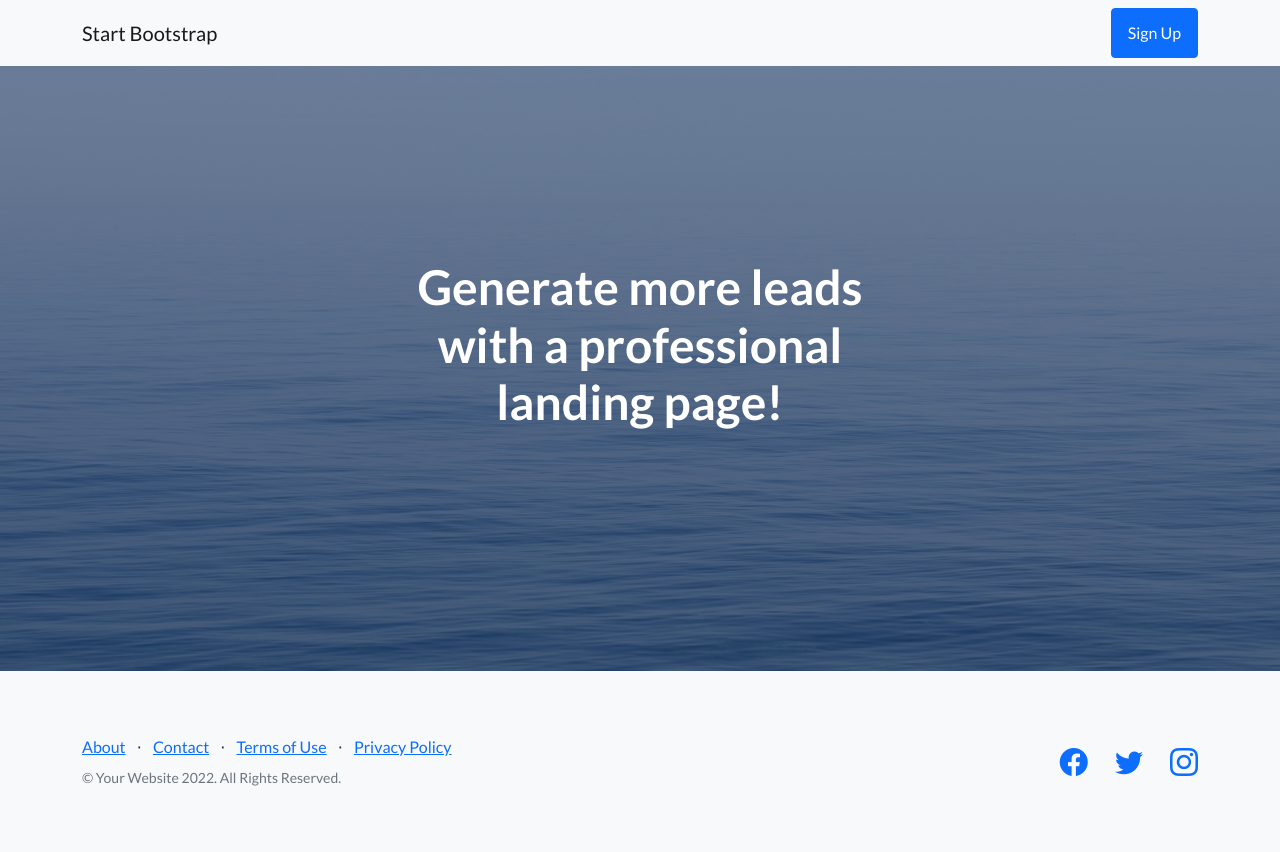
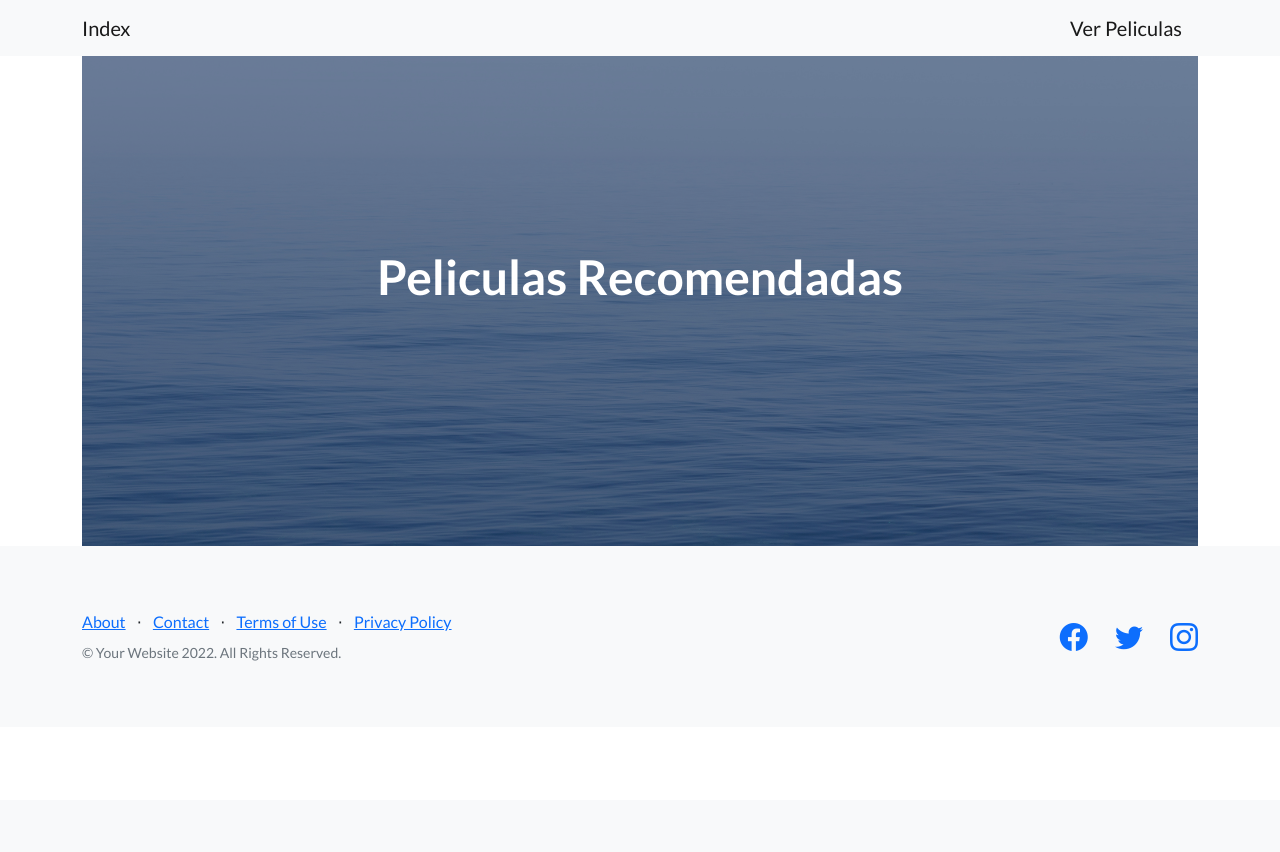
Before and after one commit to gabicoderhouse/Proyecto_Peliculas, a Django app: page / in a window 1280 px wide. After the commit the page ends 661 px from the top, so only its background shows below. Run offline with Django 4.2, Linux system fonts and the light colour scheme; some libraries are stand-ins or nearby versions.

Commit message:
Actualizo base.html views urls

```diff
--- /dev/null
+++ b/home/templates/base/base.html
@@ -0,0 +1,77 @@
+<!DOCTYPE html>
+<html lang="en">
+    <head>
+        {% load static %}
+        <meta charset="utf-8" />
+        <meta name="viewport" content="width=device-width, initial-scale=1, shrink-to-fit=no" />
+        <meta name="description" content="" />
+        {% block title_pagina %}
+        <title>Base</title>
+        {% endblock title_pagina %}
+        <!-- Favicon-->
+        <link rel="icon" type="image/x-icon" href="assets/favicon.ico" />
+        <!-- Bootstrap icons-->
+        <link href="https://cdn.jsdelivr.net/npm/bootstrap-icons@1.5.0/font/bootstrap-icons.css" rel="stylesheet" type="text/css" />
+        <!-- Google fonts-->
+        <link href="https://fonts.googleapis.com/css?family=Lato:300,400,700,300italic,400italic,700italic" rel="stylesheet" type="text/css" />
+        <!-- Core theme CSS (includes Bootstrap)-->
+        <link href={% static 'css/styles.css' %} rel="stylesheet" />
+    </head>
+    <body>
+        <!-- Navigation-->
+        <nav class="navbar navbar-light bg-light static-top">
+            <div class="container">
+                <a class="navbar-brand" href={% url 'index' %}>Index</a>
+                <a class="navbar-brand" href={% url 'ver_peliculas' %}>Ver Peliculas</a>
+            </div>
+        </nav>
+
+        <div class="container">
+        {% block mi_contenido %}
+
+        {% endblock mi_contenido %}
+        </div>
+
+        <!-- Footer-->
+        <footer class="footer bg-light">
+            <div class="container">
+                <div class="row">
+                    <div class="col-lg-6 h-100 text-center text-lg-start my-auto">
+                        <ul class="list-inline mb-2">
+                            <li class="list-inline-item"><a href="#!">About</a></li>
+                            <li class="list-inline-item">⋅</li>
+                            <li class="list-inline-item"><a href="#!">Contact</a></li>
+                            <li class="list-inline-item">⋅</li>
+                            <li class="list-inline-item"><a href="#!">Terms of Use</a></li>
+                            <li class="list-inline-item">⋅</li>
+                            <li class="list-inline-item"><a href="#!">Privacy Policy</a></li>
+                        </ul>
+                        <p class="text-muted small mb-4 mb-lg-0">&copy; Your Website 2022. All Rights Reserved.</p>
+                    </div>
+                    <div class="col-lg-6 h-100 text-center text-lg-end my-auto">
+                        <ul class="list-inline mb-0">
+                            <li class="list-inline-item me-4">
+                                <a href="#!"><i class="bi-facebook fs-3"></i></a>
+                            </li>
+                            <li class="list-inline-item me-4">
+                                <a href="#!"><i class="bi-twitter fs-3"></i></a>
+                            </li>
+                            <li class="list-inline-item">
+                                <a href="#!"><i class="bi-instagram fs-3"></i></a>
+                            </li>
+                        </ul>
+                    </div>
+                </div>
+            </div>
+        </footer>
+        <!-- Bootstrap core JS-->
+        <script src="https://cdn.jsdelivr.net/npm/bootstrap@5.1.3/dist/js/bootstrap.bundle.min.js"></script>
+        <!-- Core theme JS-->
+        <script src={% static 'js/scripts.js' %}></script>
+        <!-- * * * * * * * * * * * * * * * * * * * * * * * * * * * * * * * * * * * * * * * *-->
+        <!-- * *                               SB Forms JS                               * *-->
+        <!-- * * Activate your form at https://startbootstrap.com/solution/contact-forms * *-->
+        <!-- * * * * * * * * * * * * * * * * * * * * * * * * * * * * * * * * * * * * * * * *-->
+        <script src="https://cdn.startbootstrap.com/sb-forms-latest.js"></script>
+    </body>
+</html>
--- a/home/templates/home/index.html
+++ b/home/templates/home/index.html
@@ -1,29 +1,11 @@
-<!DOCTYPE html>
-<html lang="en">
-    <head>
-        {% load static %}
-        <meta charset="utf-8" />
-        <meta name="viewport" content="width=device-width, initial-scale=1, shrink-to-fit=no" />
-        <meta name="description" content="" />
-        <meta name="author" content="" />
-        <title>Landing Page - Start Bootstrap Theme</title>
-        <!-- Favicon-->
-        <link rel="icon" type="image/x-icon" href="assets/favicon.ico" />
-        <!-- Bootstrap icons-->
-        <link href="https://cdn.jsdelivr.net/npm/bootstrap-icons@1.5.0/font/bootstrap-icons.css" rel="stylesheet" type="text/css" />
-        <!-- Google fonts-->
-        <link href="https://fonts.googleapis.com/css?family=Lato:300,400,700,300italic,400italic,700italic" rel="stylesheet" type="text/css" />
-        <!-- Core theme CSS (includes Bootstrap)-->
-        <link href={% static 'css/styles.css' %} rel="stylesheet" />
-    </head>
-    <body>
-        <!-- Navigation-->
-        <nav class="navbar navbar-light bg-light static-top">
-            <div class="container">
-                <a class="navbar-brand" href="#!">Start Bootstrap</a>
-                <a class="btn btn-primary" href="#signup">Sign Up</a>
-            </div>
-        </nav>
+{% extends 'base/base.html' %}
+
+{% block title_pagina %}
+<title>Peliculas</title>
+{% endblock title_pagina %}
+
+{% block mi_contenido %}
+    {% block mi_header %}
         <!-- Masthead-->
         <header class="masthead">
             <div class="container position-relative">
@@ -31,61 +13,20 @@
                     <div class="col-xl-6">
                         <div class="text-center text-white">
                             <!-- Page heading-->
-                            <h1 class="mb-5">Generate more leads with a professional landing page!</h1>
-                            <!-- Signup form-->
-                            <!-- * * * * * * * * * * * * * * *-->
-                            <!-- * * SB Forms Contact Form * *-->
-                            <!-- * * * * * * * * * * * * * * *-->
-                            <!-- This form is pre-integrated with SB Forms.-->
-                            <!-- To make this form functional, sign up at-->
-                            <!-- https://startbootstrap.com/solution/contact-forms-->
-                            <!-- to get an API token!-->
+                            <h1 class="mb-5">
+                                {% block h1_texto_header %}
+                                Peliculas Recomendadas
+                                {% endblock h1_texto_header %}
+                            </h1>
                         </div>
                     </div>
                 </div>
             </div>
         </header>
-        <!-- Testimonials-->
-        <!-- Footer-->
-        <footer class="footer bg-light">
-            <div class="container">
-                <div class="row">
-                    <div class="col-lg-6 h-100 text-center text-lg-start my-auto">
-                        <ul class="list-inline mb-2">
-                            <li class="list-inline-item"><a href="#!">About</a></li>
-                            <li class="list-inline-item">⋅</li>
-                            <li class="list-inline-item"><a href="#!">Contact</a></li>
-                            <li class="list-inline-item">⋅</li>
-                            <li class="list-inline-item"><a href="#!">Terms of Use</a></li>
-                            <li class="list-inline-item">⋅</li>
-                            <li class="list-inline-item"><a href="#!">Privacy Policy</a></li>
-                        </ul>
-                        <p class="text-muted small mb-4 mb-lg-0">&copy; Your Website 2022. All Rights Reserved.</p>
-                    </div>
-                    <div class="col-lg-6 h-100 text-center text-lg-end my-auto">
-                        <ul class="list-inline mb-0">
-                            <li class="list-inline-item me-4">
-                                <a href="#!"><i class="bi-facebook fs-3"></i></a>
-                            </li>
-                            <li class="list-inline-item me-4">
-                                <a href="#!"><i class="bi-twitter fs-3"></i></a>
-                            </li>
-                            <li class="list-inline-item">
-                                <a href="#!"><i class="bi-instagram fs-3"></i></a>
-                            </li>
-                        </ul>
-                    </div>
-                </div>
-            </div>
-        </footer>
-        <!-- Bootstrap core JS-->
-        <script src="https://cdn.jsdelivr.net/npm/bootstrap@5.1.3/dist/js/bootstrap.bundle.min.js"></script>
-        <!-- Core theme JS-->
-        <script src= {% static 'js/scripts.js' %} ></script>
-        <!-- * * * * * * * * * * * * * * * * * * * * * * * * * * * * * * * * * * * * * * * *-->
-        <!-- * *                               SB Forms JS                               * *-->
-        <!-- * * Activate your form at https://startbootstrap.com/solution/contact-forms * *-->
-        <!-- * * * * * * * * * * * * * * * * * * * * * * * * * * * * * * * * * * * * * * * *-->
-        <script src="https://cdn.startbootstrap.com/sb-forms-latest.js"></script>
-    </body>
-</html>
+    {% endblock mi_header %}
+
+    {% block index_contenido %}
+    {% endblock index_contenido %}
+
+
+{% endblock mi_contenido %}
--- a/home/urls.py
+++ b/home/urls.py
@@ -2,6 +2,6 @@
 from home import views
 
 urlpatterns = [
-    path('', views.index),
-    path('hola-mundo', views.hola_mundo),
+    path('', views.index, name='index'),
+    path('ver_peliculas/', views.ver_peliculas, name= 'ver_peliculas'),
 ]
--- a/home/views.py
+++ b/home/views.py
@@ -1,8 +1,20 @@
 from django.shortcuts import render
-#from home.models import Familiar
+from home.models import Pelicula
+from home.forms import FormPelicula, BusquedaPelicula
 
-def hola_mundo(request):
-    return render(request, 'home/hola.html' )
 
 def index(request):
     return render(request, 'home/index.html')
+
+def ver_peliculas(request):
+
+    nombre = request.GET.get('nombre', None)
+
+    if nombre:
+        peliculas = Pelicula.objects.filter(nombre__icontains=nombre)
+    else:
+        peliculas = Pelicula.objects.all()
+
+    formulario = BusquedaPelicula()
+
+    return render(request, 'home/ver_peliculas.html', {'pelculas': peliculas, 'formulario':formulario})
```
Also changed, not shown: home/templates/home/hola.html (deleted, +0 -12 lines), home/templates/home/index2.html (added, +91 -0 lines), home/templates/home/ver_peliculas.html (added, +32 -0 lines).
